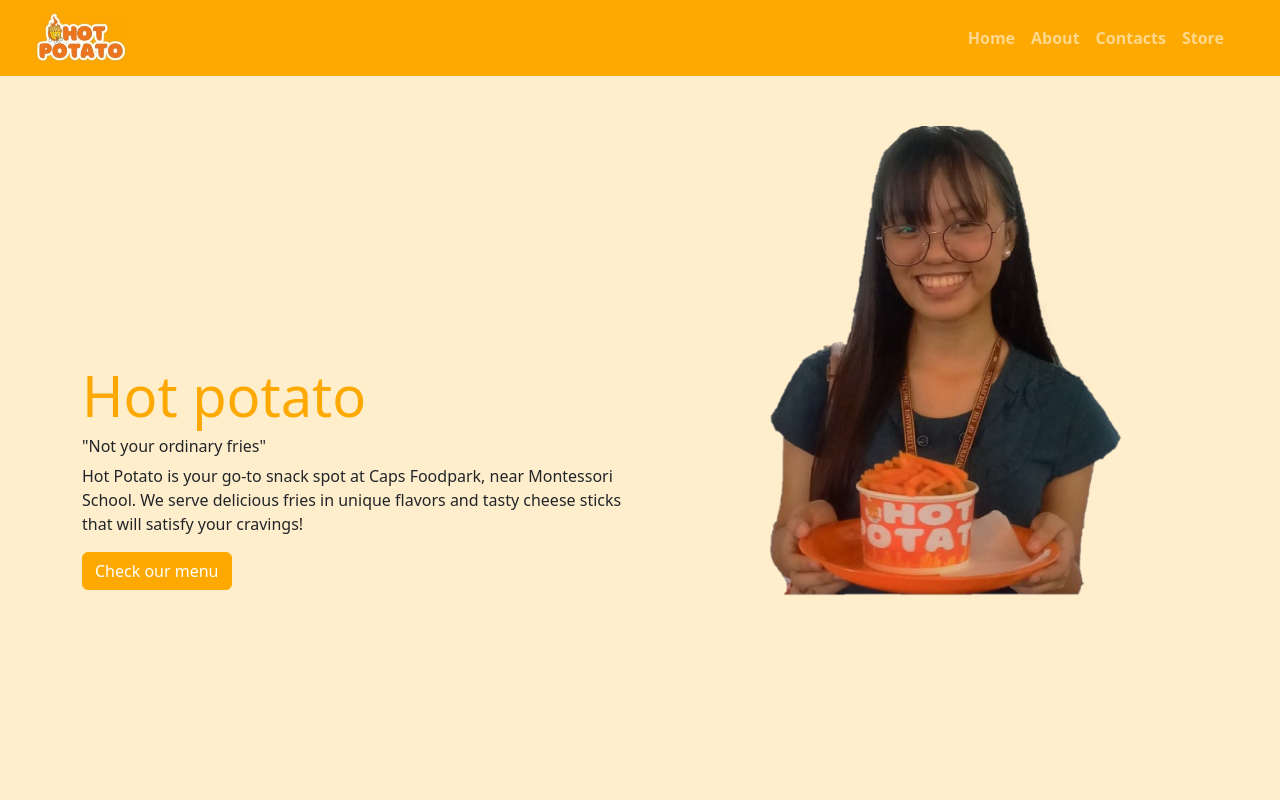
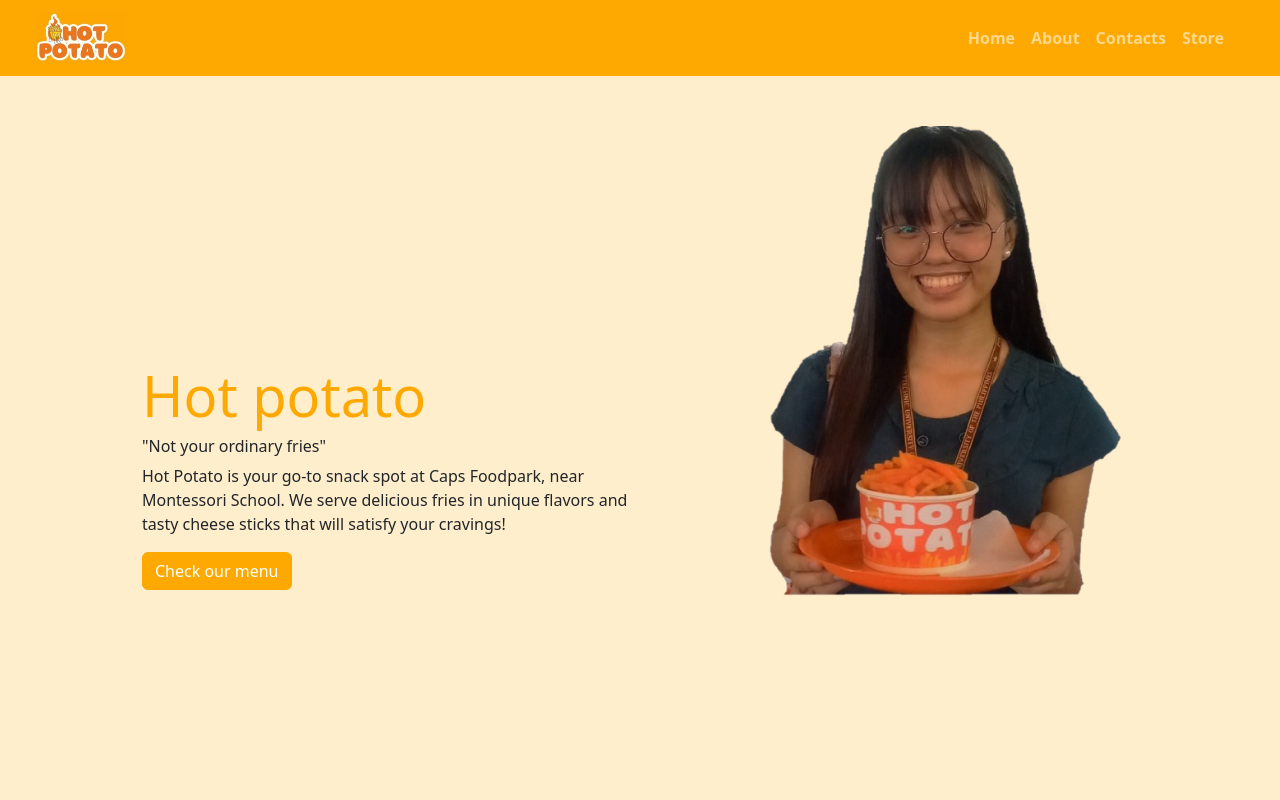
Before and after one commit to Matthew-act546/hot-potato-muntinlupa, a React (Vite) app in the folder frontend/: page / in a window 1280 px wide. Shown: the top 800 px of the page. Built offline with nearby package versions, Linux system fonts and the light colour scheme; no server answers.

Commit message:
refactor and fix the code, and add min-width hero1

```diff
--- a/frontend/src/styles/sections/_home.scss
+++ b/frontend/src/styles/sections/_home.scss
@@ -1,5 +1,4 @@
 @use '../custom' as *;
-
 
 #home {
     background: rgba(253,169,2,0.2);
@@ -25,28 +24,29 @@
 
     @media (min-width: 576px) {
         margin: 50px 20px;
-        width: 800;
+        width: 300px;
         height: 400px;
     }
 
     @media (min-width: 768px) {
         margin: 50px 20px;
-        width: 800;
-        height: 400px;
+        width: 300px;
+        height: 470px;
     }
 
     @media (min-width: 1200px) {
         margin: 50px 20px;
         max-width: 100%;
-        width: 1000px;
+        width: 750px;
         height: 470px;
     }
 }
 
 .home-hero1 {
-    @media (max-width: 575px) {
-        margin: 0px 20px 50px 20px;
+    @media (max-width: 768px) {
+        margin-bottom: 60px;
     }
+
     @media (min-width: 1200px) {
         height: 100vh;
         display: flex;
@@ -57,6 +57,12 @@
         display: flex;
         align-items: center;
     }
+    @media (min-width: 1200px) {
+        height: 100vh;
+        display: flex;
+        align-items: center;
+        margin-left: 60px;
+    }
 }
 
 .row-main {
```
